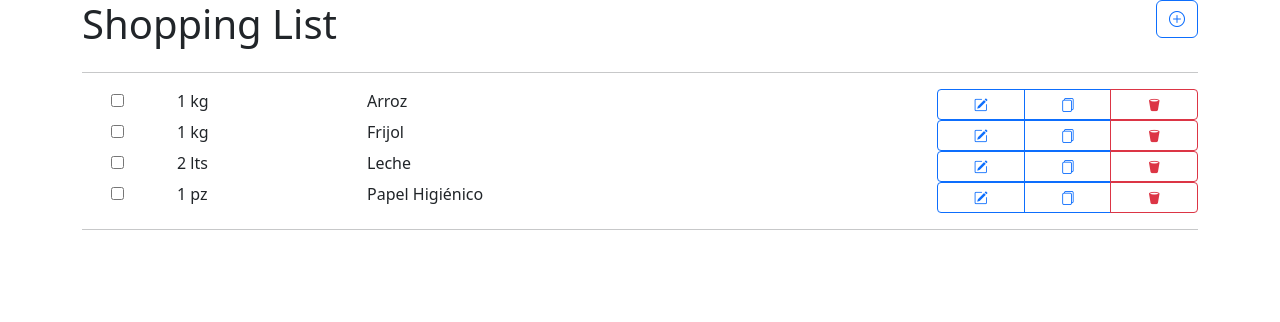
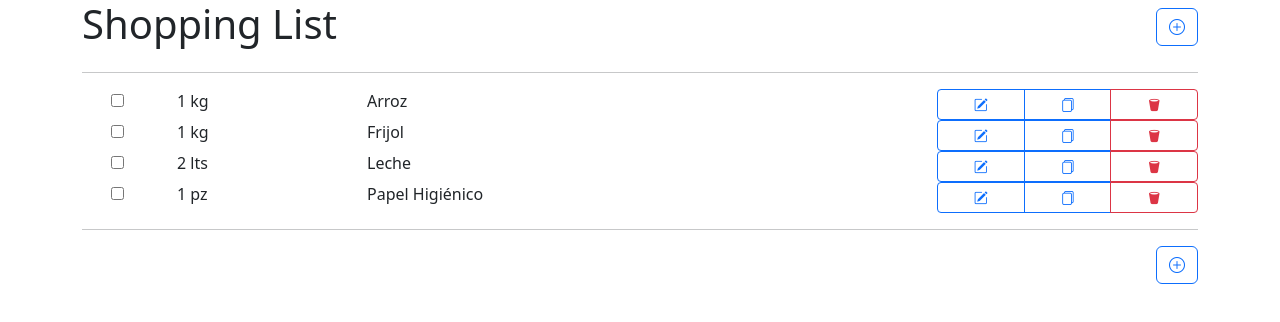
Before and after one commit to AbdielE/shooping_list, a React (Vite) app: page / in a window 1280 px wide. Shown: the top 322 px of the page. Built offline with nearby package versions, Linux system fonts and the light colour scheme; the HTML template or start-up script is replaced by a standard one.

Commit message:
Componente Botón para Nuevo Item

```diff
--- a/package.json
+++ b/package.json
@@ -10,7 +10,8 @@
   },
   "dependencies": {
     "react": "^18.2.0",
-    "react-dom": "^18.2.0"
+    "react-dom": "^18.2.0",
+    "sweetalert2": "^11.7.3"
   },
   "devDependencies": {
     "@types/react": "^18.0.28",
--- a/src/App.jsx
+++ b/src/App.jsx
@@ -1,5 +1,6 @@
 import { useState } from "react"
 import ListItem from "./assets/components/ListItem";
+import NewItemButton from "./assets/components/NewItemButton";
 
 function App() {
   const [listItems, setListItems] = useState([
@@ -50,10 +51,8 @@ function App() {
         <div className="col text-start">
           <h1>Shopping List</h1>
         </div>
-        <div className="col text-end">
-          <button type="button" class="btn btn-outline-primary">
-            <i class="bi bi-plus-circle"></i>
-          </button>
+        <div className="col text-end mt-2">
+          <NewItemButton/>
         </div>
       </div>
       <hr />
@@ -70,6 +69,11 @@ function App() {
         ))
       }
       <hr />
+      <div className="row">
+        <div className="col text-end">
+          <NewItemButton/>
+        </div>
+      </div>
     </div>
   )
 }
--- /dev/null
+++ b/src/assets/components/NewItemButton.jsx
@@ -0,0 +1,17 @@
+import Swal from "sweetalert2"
+
+const NewItemButton = () => {
+    const newItemModal = () => {
+        Swal.fire('Any fool can use a computer')
+    }
+  return (
+    <button
+        type="button"
+        class="btn btn-outline-primary"
+        onClick={newItemModal}>
+        <i class="bi bi-plus-circle"></i>
+    </button>
+  )
+}
+
+export default NewItemButton
```
Also changed, not shown: 1 other file (tests, documents, lock files or other folders).
